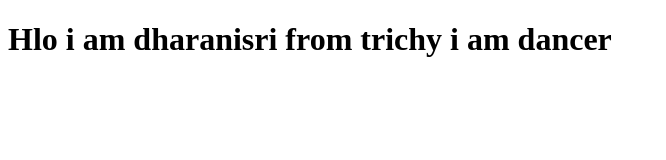
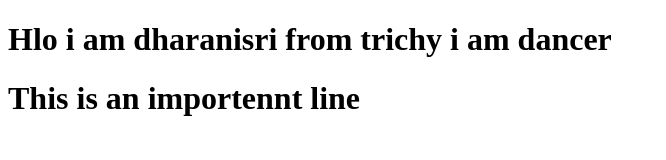
Before and after one commit to Dharanisri314/samplerepo, a plain HTML site: page index.html in a window 1280 px wide. Shown: the whole page, without its empty margins (0-666 px from the left). Drawn offline with Linux system fonts and the light colour scheme.

Commit message:
other person create a some line

```diff
--- a/index.html
+++ b/index.html
@@ -11,5 +11,6 @@
         from trichy
         i am dancer
     </h1>
+    <h1>This is an importennt line</h1>
 </body>
 </html>
```
